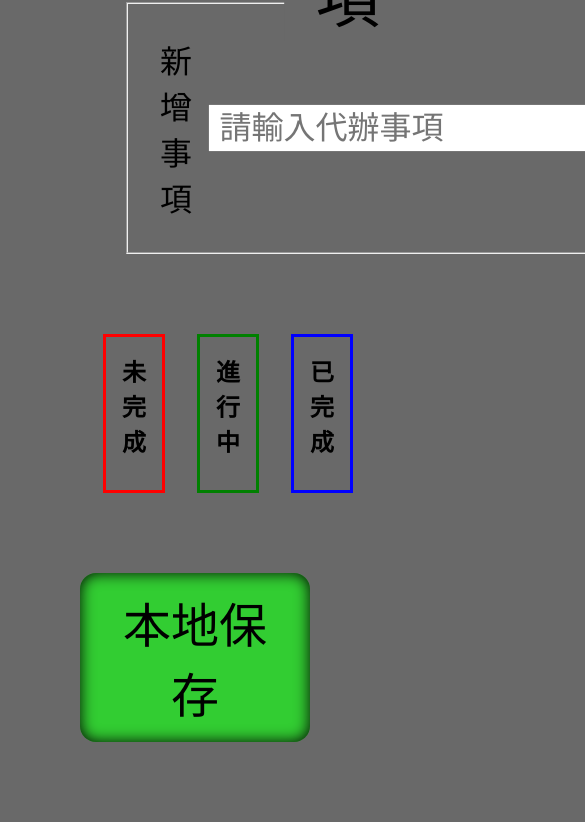
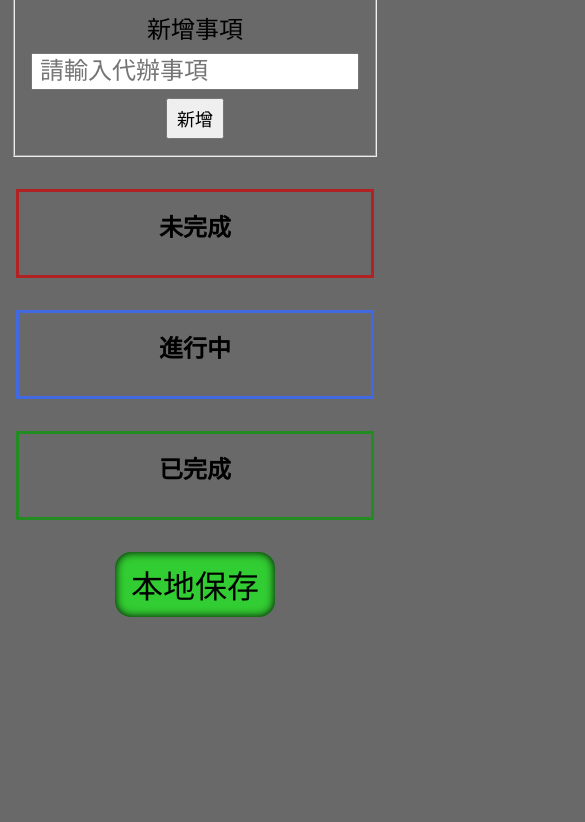
Before and after one commit to WinnieS0728/todoList, a plain HTML site: page index.html in a window 390 px wide. Shown: the part 78-900 px from the top of the page, 585 px wide, since content can reach past the window. After the commit the page ends 844 px from the top, so only its background shows below. Drawn offline with nearby package versions, Linux system fonts and the light colour scheme.

Commit message:
V2
分檔案好調整
RWD做一做

```diff
--- a/index.html
+++ b/index.html
@@ -6,141 +6,14 @@
     <meta http-equiv="X-UA-Compatible" content="IE=edge">
     <meta name="viewport" content="width=device-width, initial-scale=1.0">
     <script src="https://cdn.jsdelivr.net/npm/sortablejs@1.6.1/Sortable.min.js"></script>
-    <title>業務系統進度</title>
-    <style>
-        * {
-            box-sizing: border-box;
-            margin: 0;
-            padding: 0;
-        }
-
-        :root {
-            --theme: dimgray;
-            --none: red;
-            --ing: green;
-            --done: blue;
-        }
-
-        body {
-            display: flex;
-            flex-flow: column;
-            justify-content: center;
-            align-items: center;
-            padding: 5rem;
-            gap: 5rem;
-            background-color: var(--theme);
-            font-family: 'Segoe UI', Tahoma, Geneva, Verdana, sans-serif;
-        }
-
-        header {
-            width: 60%;
-            height: 20%;
-        }
-
-        fieldset {
-            font-size: 2rem;
-            width: 100%;
-            height: 100%;
-            display: flex;
-            align-items: center;
-            padding: 1em;
-            position: relative;
-        }
-
-        fieldset::before {
-            content: '代辦事項';
-            position: absolute;
-            font-size: 2em;
-            top: 0;
-            left: 50%;
-            transform: translate(-50%, -80%);
-            background-color: var(--theme);
-            padding-inline: .5em;
-        }
-
-        form {
-            width: 100%;
-            display: flex;
-            align-items: center;
-            gap: 1rem;
-        }
-
-        form input {
-            flex: 1;
-            font-size: 1em;
-            padding: .1em .3em;
-        }
-
-        form button {
-            font-size: .75em;
-            padding: .3em .5em;
-        }
-
-        main {
-            width: 80%;
-            height: 100%;
-        }
-
-        #boards {
-            width: 100%;
-            display: grid;
-            grid-template-columns: repeat(3, 1fr);
-            gap: 2rem;
-        }
-
-        .board:nth-child(1) {
-            --color: var(--none)
-        }
-
-        .board:nth-child(2) {
-            --color: var(--ing)
-        }
-
-        .board:nth-child(3) {
-            --color: var(--done)
-        }
-
-        .board {
-            display: flex;
-            flex-flow: column;
-            border: 3px solid var(--color);
-            padding: 1rem;
-            gap: 1rem;
-        }
-
-        .board .title {
-            text-align: center;
-        }
-
-        .board .list {
-            height: 100%;
-            display: flex;
-            flex-flow: column;
-            gap: 1rem;
-        }
-
-        .item {
-            width: 100%;
-            font-size: 2rem;
-            padding: .5em 1em;
-            background-color: var(--color);
-            cursor: pointer;
-        }
-
-        .upload_btn {
-            font-size: 3rem;
-            padding: .3em .5em;
-            border-radius: 1rem;
-            background-color: limegreen;
-            box-shadow: inset 0em 0em .3em currentColor;
-            border: 0;
-            cursor: pointer;
-        }
-    </style>
+    <link rel="stylesheet" href="style.css">
+    <script src="script.js" defer></script>
+    <title>代辦清單練習</title>
 </head>
 
 <body>
     <header>
+        <h1>代辦清單</h1>
         <fieldset>
             <form>
                 <label for="newItem">新增事項</label>
@@ -166,73 +39,6 @@
         </div>
     </main>
     <button type="button" class="upload_btn" onclick="uploads()">本地保存</button>
-
-    <script>
-        const form = document.querySelector('form')
-        form.addEventListener('submit', (e) => {
-            e.preventDefault()
-        })
-        const newItem = document.querySelector('#newItem')
-        const addBtn = document.querySelector('#add-newItem')
-        const newItem_board = document.querySelector(`.board.new .list`)
-
-        addBtn.addEventListener('click', addNewItem)
-        window.addEventListener('keyup', e => {
-            if (e.key == 'Enter') {
-                addNewItem()
-                newItem.value = ''
-            }
-        })
-
-        function addNewItem() {
-            if (!newItem.value) {
-                alert('事項沒打')
-                return
-            }
-            newItem_board.innerHTML += `<div class="item">${newItem.value}</div>`
-        }
-
-        function setData(state) {
-            const items = localStorage.getItem(`${state}List`)
-            if (!items) {
-                return
-            }
-            const itemList = items.split(',')
-            const item_board = document.querySelector(`.board.${state} .list`)
-            for (let i = 0; i < itemList.length; i++) {
-                item_board.innerHTML += `<div class="item">${itemList[i]}</div>`
-            }
-        }
-        setData('new')
-        setData('ing')
-        setData('done')
-
-        const boards = document.querySelectorAll('.board .list')
-        boards.forEach(i => {
-            Sortable.create(i, {
-                group: "items",
-                animation: 300,
-                filter: '.title',
-                ignore: '.title',
-            })
-        })
-
-        function upload(state) {
-            const items = document.querySelectorAll(`.board.${state} .item`)
-            const itemList = [...items].map(i => i.textContent)
-
-            localStorage.setItem(`${state}List`, itemList)
-        }
-        function uploads() {
-            upload('new')
-            upload('ing')
-            upload('done')
-            alert('上傳成功')
-        }
-
-
-
-    </script>
 </body>
 
 </html>
--- /dev/null
+++ b/script.js
@@ -0,0 +1,61 @@
+const form = document.querySelector('form')
+form.addEventListener('submit', (e) => {
+    e.preventDefault()
+})
+const newItem = document.querySelector('#newItem')
+const addBtn = document.querySelector('#add-newItem')
+const newItem_board = document.querySelector(`.board.new .list`)
+
+addBtn.addEventListener('click', addNewItem)
+window.addEventListener('keyup', e => {
+    if (e.key == 'Enter') {
+        addNewItem()
+        newItem.value = ''
+    }
+})
+
+function addNewItem() {
+    if (!newItem.value) {
+        alert('事項沒打')
+        return
+    }
+    newItem_board.innerHTML += `<div class="item">${newItem.value}</div>`
+}
+
+function setData(state) {
+    const items = localStorage.getItem(`${state}List`)
+    if (!items) {
+        return
+    }
+    const itemList = items.split(',')
+    const item_board = document.querySelector(`.board.${state} .list`)
+    for (let i = 0; i < itemList.length; i++) {
+        item_board.innerHTML += `<div class="item">${itemList[i]}</div>`
+    }
+}
+setData('new')
+setData('ing')
+setData('done')
+
+const boards = document.querySelectorAll('.board .list')
+boards.forEach(i => {
+    Sortable.create(i, {
+        group: "items",
+        animation: 300,
+        filter: '.title',
+        ignore: '.title',
+    })
+})
+
+function upload(state) {
+    const items = document.querySelectorAll(`.board.${state} .item`)
+    const itemList = [...items].map(i => i.textContent)
+
+    localStorage.setItem(`${state}List`, itemList)
+}
+function uploads() {
+    upload('new')
+    upload('ing')
+    upload('done')
+    alert('上傳成功')
+}
--- /dev/null
+++ b/style.css
@@ -0,0 +1,174 @@
+* {
+    box-sizing: border-box;
+    margin: 0;
+    padding: 0;
+}
+
+:root {
+    --theme: dimgray;
+    --none: firebrick;
+    --ing: royalblue;
+    --done: forestgreen;
+}
+
+body {
+    display: flex;
+    flex-flow: column;
+    justify-content: center;
+    align-items: center;
+    padding: 3rem 5rem;
+    gap: 5rem;
+    background-color: var(--theme);
+    font-family: 'Segoe UI', Tahoma, Geneva, Verdana, sans-serif;
+}
+
+header {
+    width: 100%;
+    height: 20%;
+    display: flex;
+    flex-flow: column;
+    justify-content: center;
+    align-items: center;
+    gap: 1rem;
+}
+
+h1 {
+    font-size: 3rem;
+}
+
+fieldset {
+    width: 60%;
+    height: 100%;
+    font-size: 2rem;
+    display: flex;
+    align-items: center;
+    padding: 1em;
+    position: relative;
+}
+
+
+form {
+    width: 100%;
+    display: grid;
+    grid-template-columns: 4em 1fr 2.5em;
+    place-items: center;
+    gap: 1rem;
+}
+
+form input {
+    font-size: 1em;
+    padding: .1em .3em;
+}
+
+form button {
+    font-size: .75em;
+    padding: .3em .5em;
+}
+
+main {
+    width: 100%;
+    height: 100%;
+}
+
+#boards {
+    width: 100%;
+    display: grid;
+    grid-template-columns: repeat(3, 1fr);
+    gap: 2rem;
+}
+
+.board:nth-child(1) {
+    --color: var(--none)
+}
+
+.board:nth-child(2) {
+    --color: var(--ing)
+}
+
+.board:nth-child(3) {
+    --color: var(--done)
+}
+
+.board {
+    display: flex;
+    flex-flow: column;
+    border: 3px solid var(--color);
+    padding: 1rem;
+    gap: 1rem;
+}
+
+.board .title {
+    text-align: center;
+}
+
+.board .list {
+    height: 100%;
+    display: flex;
+    flex-flow: column;
+    gap: 1rem;
+}
+
+.item {
+    width: 100%;
+    font-size: 2rem;
+    padding: .5em 1em;
+    background-color: var(--color);
+    cursor: pointer;
+}
+
+.upload_btn {
+    font-size: 2rem;
+    padding: .3em .5em;
+    border-radius: 1rem;
+    background-color: limegreen;
+    box-shadow: inset 0em 0em .3em currentColor;
+    border: 0;
+    cursor: pointer;
+}
+
+
+@media(max-width:768px) {
+    body {
+        padding: 3rem;
+        gap: 2rem;
+    }
+
+    fieldset {
+        font-size: 1.5rem;
+    }
+
+    .item {
+        font-size: 1.5rem;
+    }
+}
+
+@media(max-width:576px) {
+    body {
+        padding: 1rem;
+    }
+
+    header {
+        gap: .5rem;
+    }
+
+    h1 {
+        font-size: 2rem;
+    }
+
+    form {
+        grid-template-columns: 1fr;
+    }
+
+    #boards {
+        grid-template-columns: 1fr;
+    }
+}
+
+@media(max-width:425px) {
+    fieldset{
+        padding: 1rem;
+    }
+    form{
+        gap: .5rem;
+    }
+}
```
